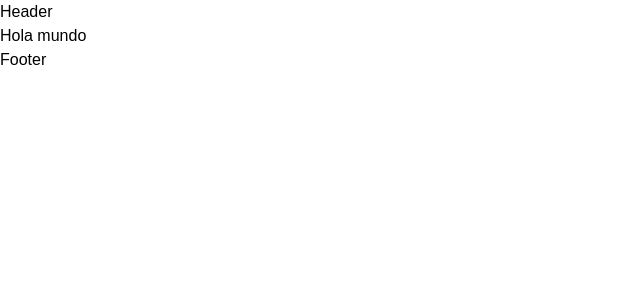
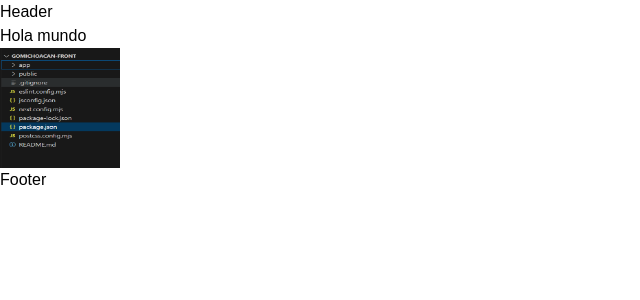
Before and after one commit to AlejandroTilin999/Ej_01, a Next.js app: page / in a window 1280 px wide. Shown: the top 300 px of the page, without its empty margins (0-640 px from the left). Built offline with nearby package versions, Linux system fonts and the light colour scheme.

Commit message:
Create ComponentImg JSR03

```diff
--- /dev/null
+++ b/app/components/Image.js
@@ -0,0 +1,7 @@
+const Image = () => {
+    return (
+        <img src="/img/image.png" alt="Icono" className="w-30 h-30" />
+    );
+}
+
+export default Image;
--- a/app/layout.js
+++ b/app/layout.js
@@ -2,6 +2,7 @@ import { Geist, Geist_Mono } from "next/font/google";
 import "./globals.css";
 import Header from "@/components/Header"
 import Footer from "@/components/Footer"
+import Image from "@/components/Image"
 
 const geistSans = Geist({
   variable: "--font-geist-sans",
@@ -26,6 +27,7 @@ export default function RootLayout({ children }) {
       >
         <Header />
         {children}
+        <Image />
         <Footer />
       </body>
     </html>
```
Also changed, not shown: public/img/image.png (added).
